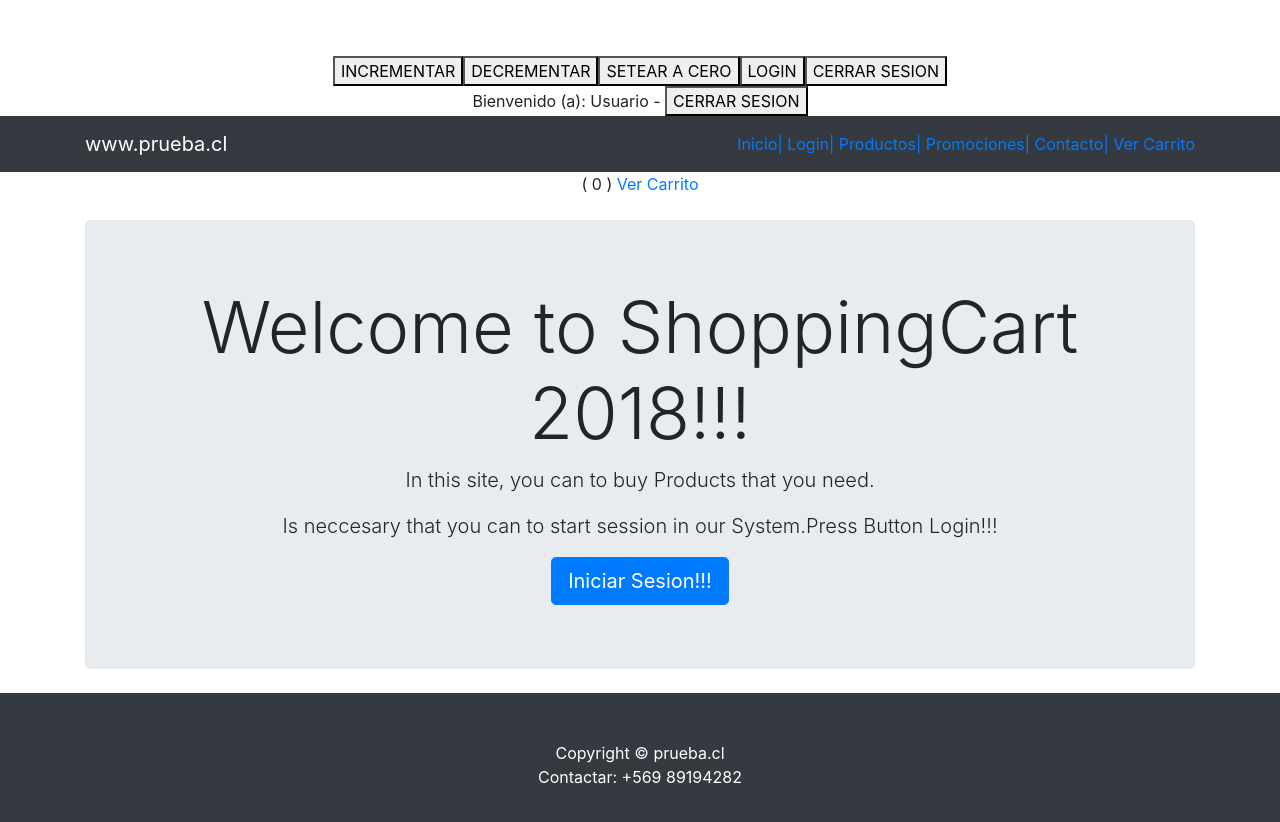
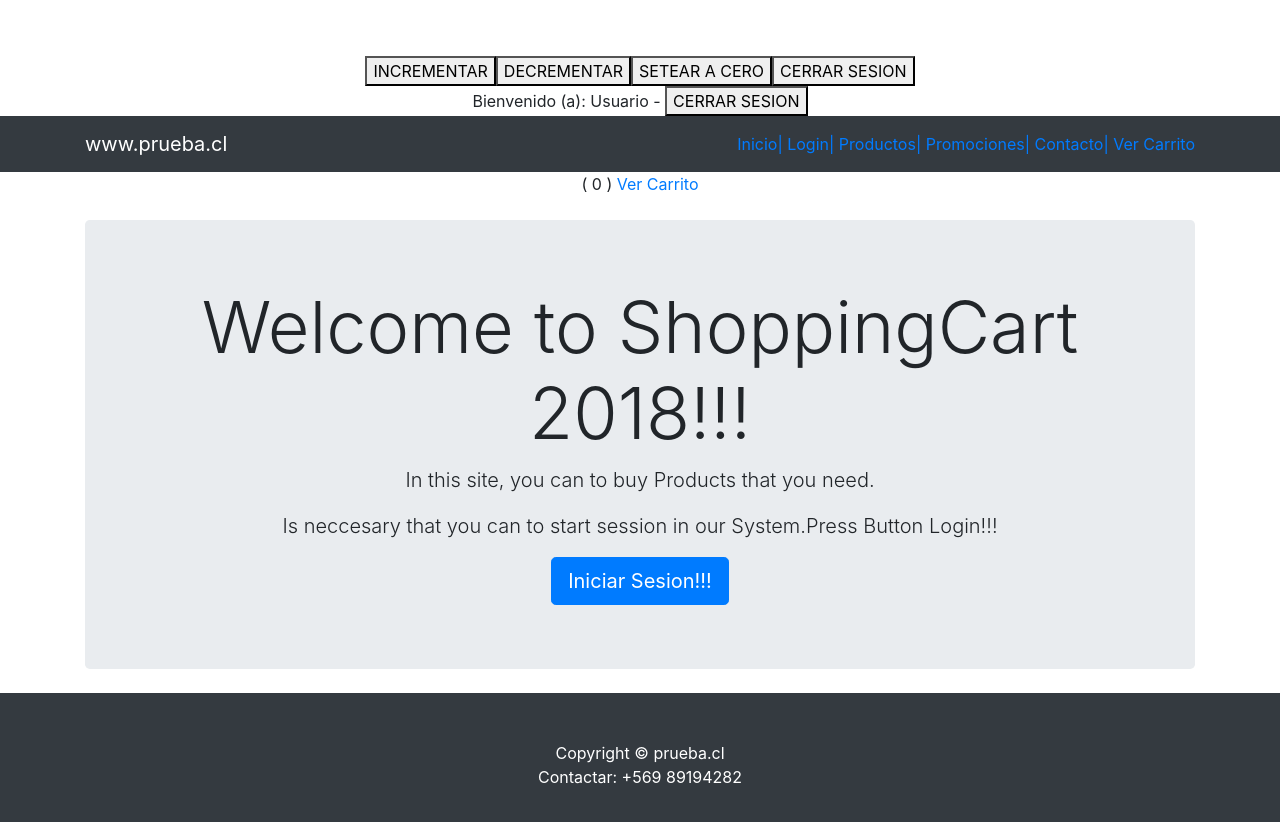
Before and after one commit to spro80/maquetareact2018shoppingcart-redux, a React (Create React App) app: page / in a window 1280 px wide. Shown: the top 822 px of the page. Built offline with nearby package versions, Linux system fonts and the light colour scheme.

Commit message:
se remueve onClick

```diff
--- a/src/App.js
+++ b/src/App.js
@@ -50,9 +50,7 @@ class App extends Component {
 			<button onClick={ incrementar }> INCREMENTAR  </button>
 			<button onClick={ decrementar }> DECREMENTAR  </button>
 			<button onClick={ setearacero }> SETEAR A CERO  </button>
-			<button onClick={ loginingresar }> LOGIN  </button>
 			<button onClick={ logincerrarsesion }> CERRAR SESION  </button>
-
 
 			<Router history={history}>
 				<div>
```
